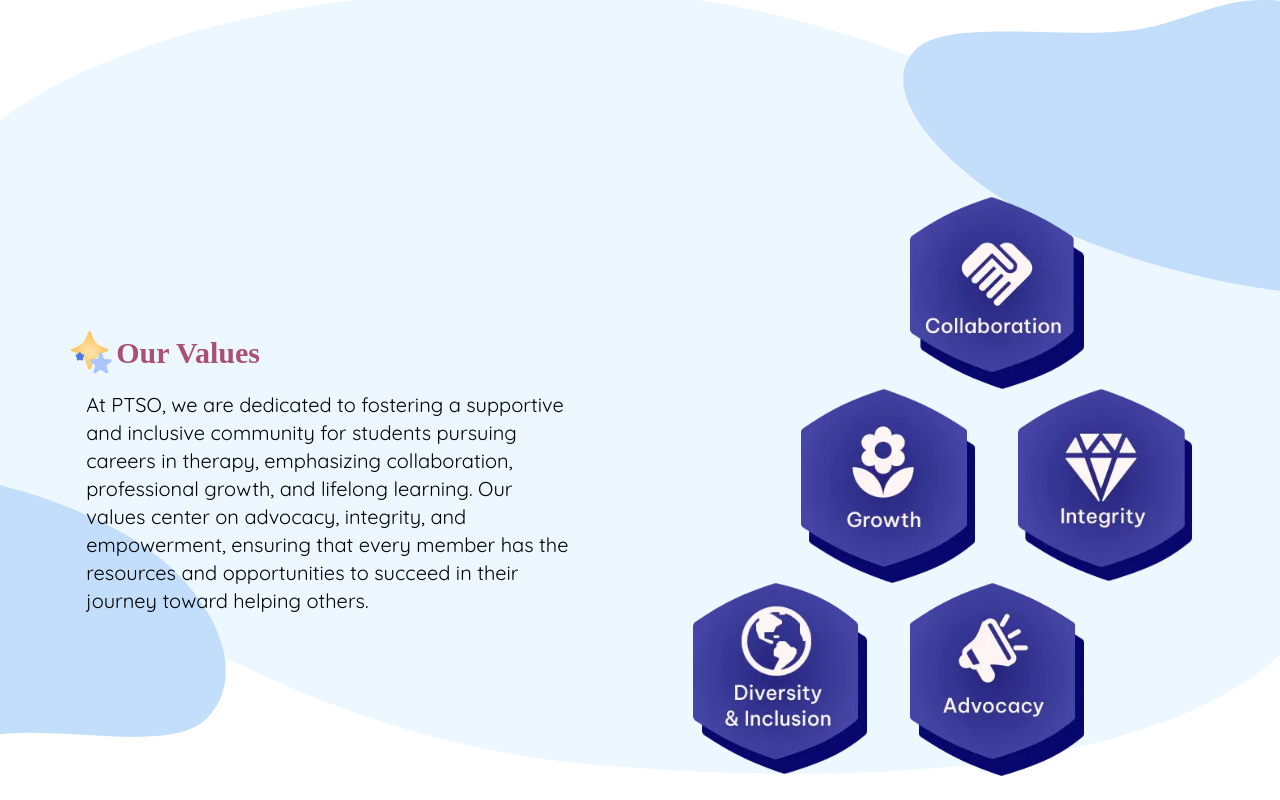
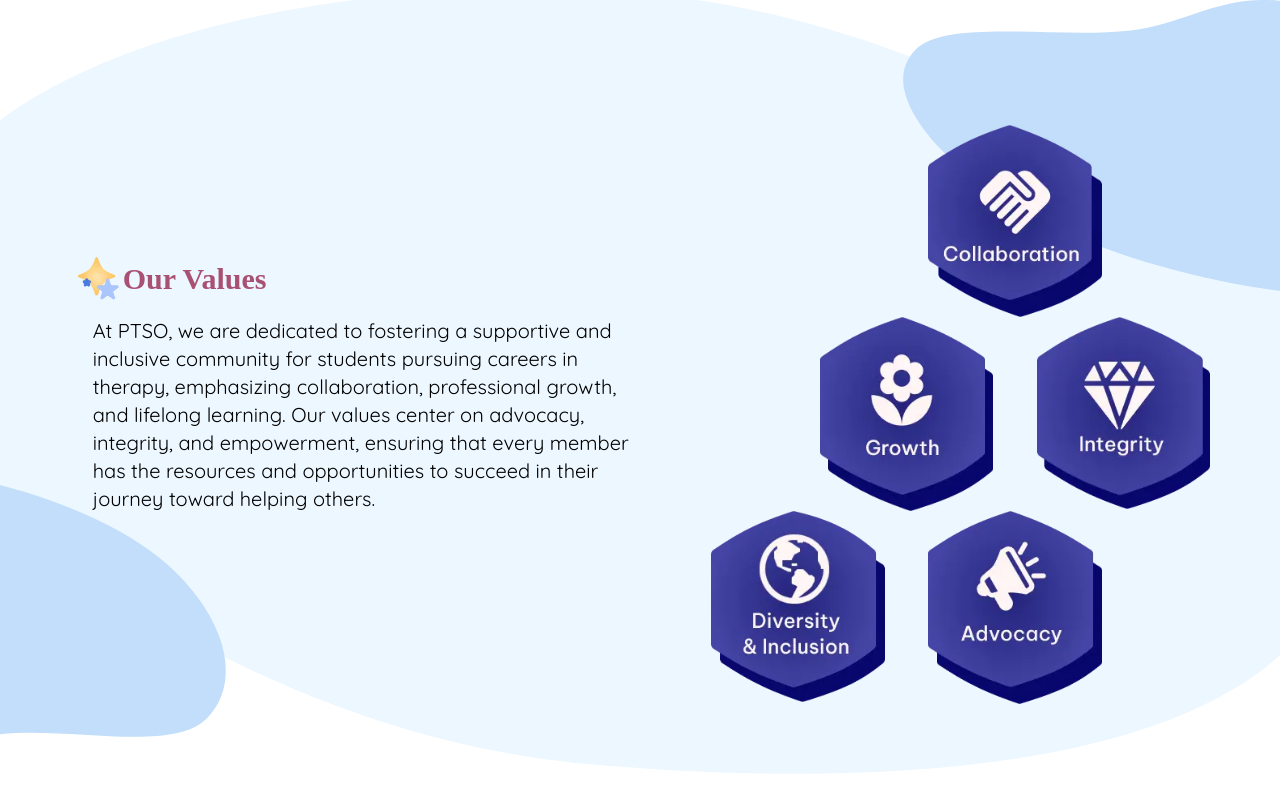
Before and after one commit to acm-ucr/ptso-website, a Next.js app: page / in a window 1280 px wide. Shown: the part 1180-1980 px from the top of the page. Built offline with nearby package versions, Linux system fonts and the light colour scheme; a web font is replaced by a local one.

Commit message:
fixed our values

```diff
--- a/src/components/home/OurValues.tsx
+++ b/src/components/home/OurValues.tsx
@@ -5,16 +5,14 @@ import { values } from "@/data/HomeValues";
 
 const OurValues = () => {
   return (
-    <div className="">
-      <div>
-        <Image
-          src={background}
-          alt=""
-          className="absolute -z-10 h-140 w-full object-cover lg:h-auto"
-        />
-      </div>
-      <div className="flex flex-col items-center justify-center p-10 py-25 md:flex-row lg:space-x-20 lg:py-70">
-        <div className="mb-8 md:w-3/4 lg:w-7/16">
+    <div className="relative">
+      <Image
+        src={background}
+        alt=""
+        className="-z-10 h-140 w-full object-cover md:h-180 lg:h-auto"
+      />
+      <div className="absolute top-8 m-5 items-center sm:top-15 md:top-28 md:m-8 md:flex md:justify-between lg:top-32 xl:top-40 xl:m-12">
+        <div className="mx-auto mb-8 w-2/3 md:w-3/4 lg:-mt-8 lg:w-2/3 xl:w-1/2">
           <OurValuesText />
         </div>
         <div className="grid grid-cols-9 md:grid-cols-5">
@@ -29,6 +27,22 @@ const OurValues = () => {
           ))}
         </div>
       </div>
+      {/*<div className="flex flex-col items-center justify-center sm:p-10 py-20 md:p-20 md:py-45 lg:py-30 sm:py-20 md:flex-row lg:space-x-20 xl:py-70">
+        <div className="mb-8 w-3/4 lg:w-7/16">
+          <OurValuesText />
+        </div>
+        <div className="grid grid-cols-9 md:grid-cols-5">
+          {values.map(({ image, alt, className }, index) => (
+            <div className={className} key={index}>
+              <Image
+                src={image}
+                alt={alt}
+                className="w-16 sm:w-20 md:w-3/5 lg:w-4/5"
+              />{" "}
+            </div>
+          ))}
+        </div>
+      </div>*/}
     </div>
   );
 };
```
